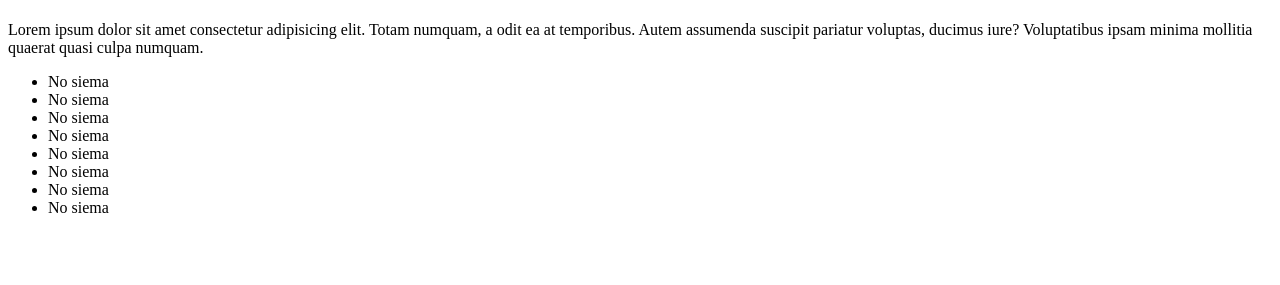
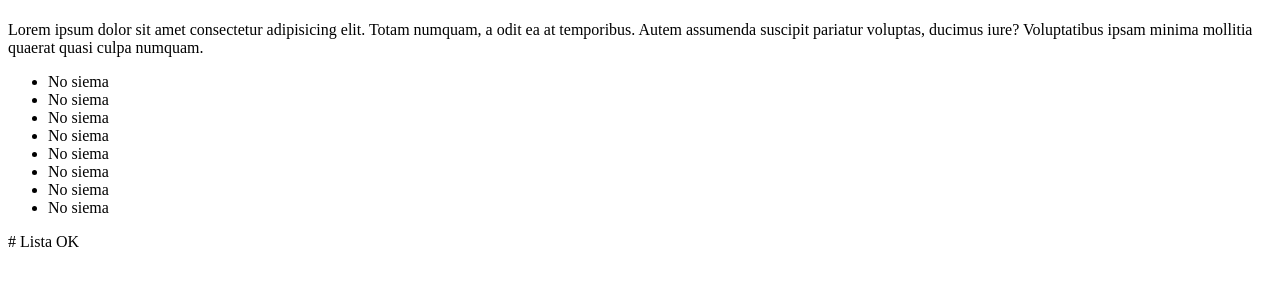
Before and after one commit to RobSzyPL/para, a plain HTML site: page index.html in a window 1280 px wide. Shown: the part 59-344 px from the top of the page. Drawn offline with Linux system fonts and the light colour scheme.

Commit message:
New list is ok

```diff
--- a/index.html
+++ b/index.html
@@ -24,6 +24,8 @@
         <li>No siema</li>
         <li>No siema</li>
     </ul>
+    # Lista OK
+
 
 </body>
 
```
